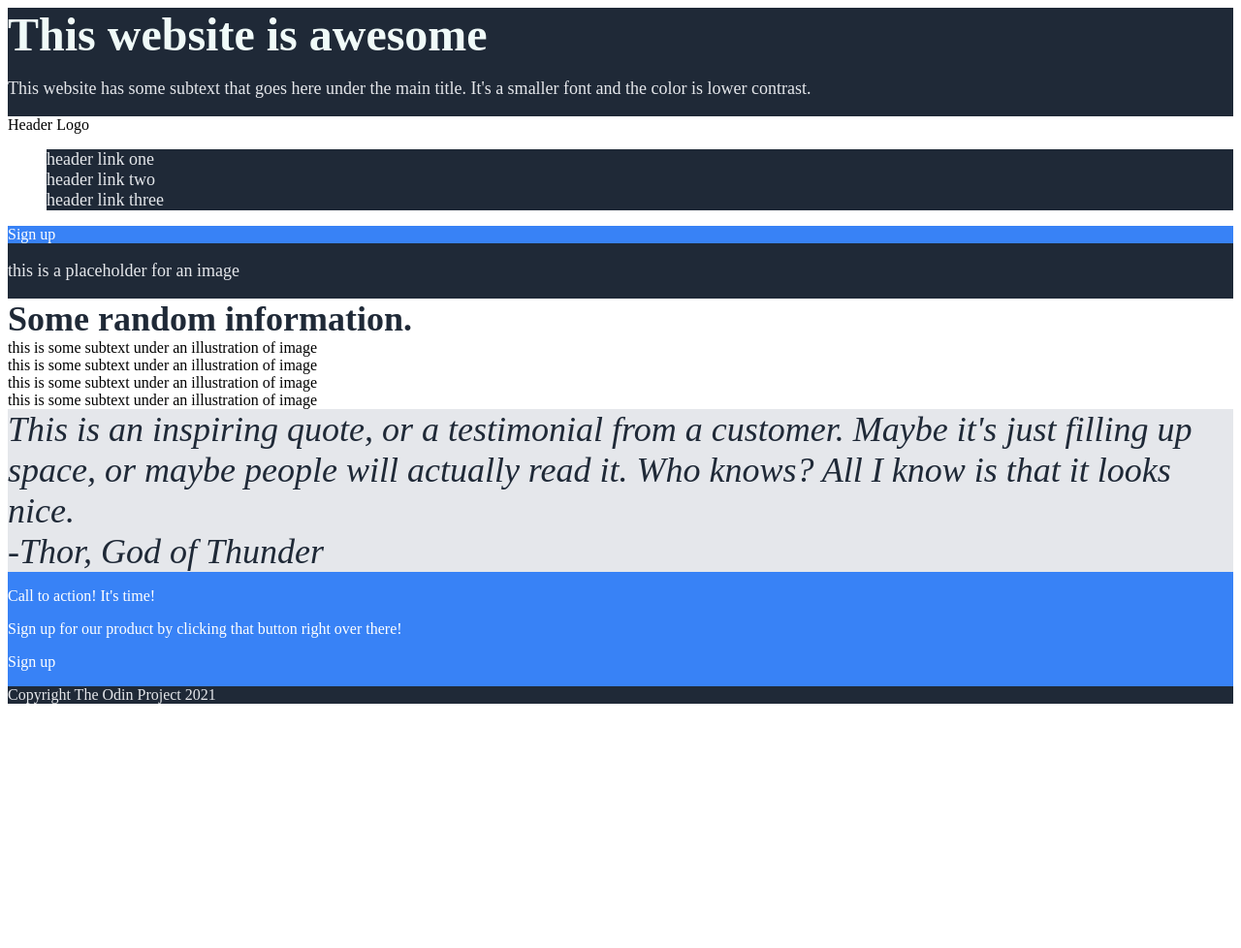
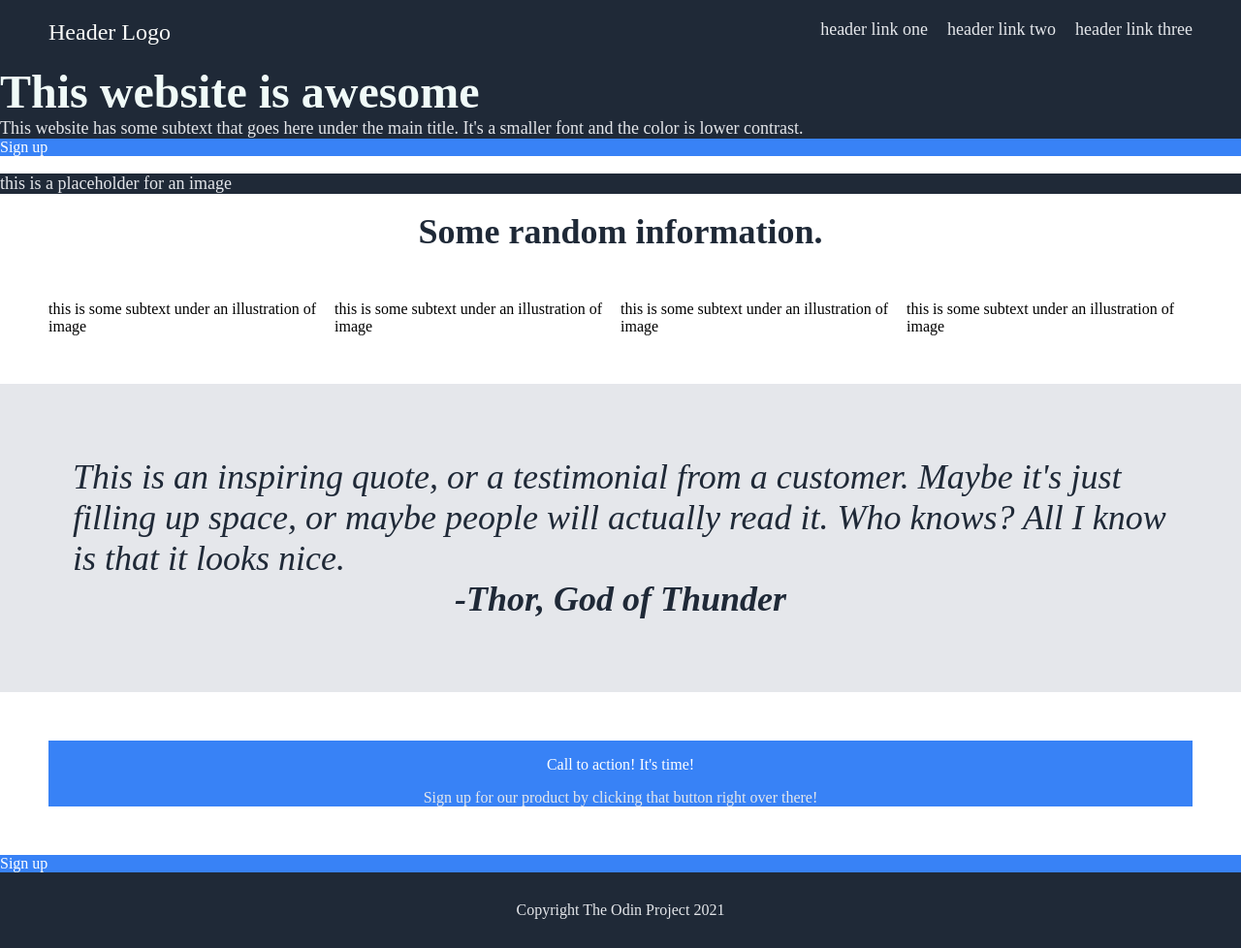
Before and after one commit to saniya2727-1/landing-page, a plain HTML site: page index.html in a window 1280 px wide. Shown: the whole page at 97% size. Before the commit the page ends 800 px from the top, so only its background shows below. Drawn offline with Linux system fonts and the light colour scheme.

Commit message:
Progress in website
Arranged most words in proper placement. All fonts and colors are done.

```diff
--- a/index.html
+++ b/index.html
@@ -7,23 +7,23 @@
     <link rel="stylesheet" href="styles.css">
 </head>
 <body>
-    <div class="header">
-        This website is awesome
+    <div class="header-bar">
+     <div class=" logo"> Header Logo</div>
+        <div class="links">
+        <ul>
+            <li><a href="#">header link one</a></li>
+            <li><a href="#">header link two</a></li>
+            <li><a href="#">header link three</a></li>
+        </ul>
         </div>
-<div class="paragraph"><p>This website has some subtext that goes here under the main title. It's a smaller font and the color is lower contrast.</p>
+        </div>
+<div class="hero">
+    <div class="hero-text">
+    <div class="header">This website is awesome</div>
+<div class="paragraph">
+    This website has some subtext that goes here under the main title. It's a smaller font and the color is lower contrast.
 </div>
-    </div>
-        <div class=" logo"> </div>
-        Header Logo
-    </div>
-        <ul>
-            <li>header link one</li>
-            <li>header link two</li>
-            <li>header link three</li>
-        </ul>
-        <div class="button">
-        Sign up
-        </div>
+        <div class="button">Sign up </div>
         <div class="image">
             <p> this is a placeholder for an image</p>
         </div>
@@ -31,20 +31,24 @@
     <div class="information">
         Some random information.
         </div>
+        <div class="subtext">
         <div class="words">this is some subtext under an illustration of image</div>
         <div class="words">this is some subtext under an illustration of image</div>
         <div class="words">this is some subtext under an illustration of image</div>
         <div class="words">this is some subtext under an illustration of image</div>
     </div>
+
     <div class="quote">
         <div class="inspiring-quote">This is an inspiring quote, or a testimonial from a customer. Maybe it's just filling up space, or maybe people will actually read it. Who knows? All I know is that it looks nice.</div>
         <div class="thor">-Thor, God of Thunder</div>
 </div>
+    <div class="third">
     <div class="ad">
-        <p>Call to action! It's time!</p>
-        <p>Sign up for our product by clicking that button right over there!</p>
-        <p> Sign up</p>
+        <p>Call to action! It's time!</p></div>
+        <div class="sign">Sign up for our product by clicking that button right over there!</div>
         </div>
+        <div class="button"> Sign up </div>
+
     </div>
     <div class="footer">
         Copyright The Odin Project 2021
--- a/styles.css
+++ b/styles.css
@@ -1,54 +1,91 @@
+
 body{
     display: flex;
     flex-direction: column;
     font: "Roboto";
+    margin:0;
+    padding:0;
+
 }
 
 .header,
 .paragraph {
     font-size: 48px;
     color: #f0faf8;
+
 }
 .header,
 .paragraph,
 .logo,
-.image {
+.image,
+.links {
     background-color: #1f2937;
 
 }
 
+.logo {
+    font-size: 24px;
+    color: #f9faf8;
+
+}
+.container{
+
+    background-color: #1f2937;
+}
+.links ul {
+    display: flex;
+    gap: 20px;
+    font-size: 18px;
+    list-style: none;
+    margin: 0;
+    padding: 0;
+
+}
+
+.links ul li a {
+    font-size: 18px;
+    color: #e5e7eb;
+    background-color: #1f2937;
+    text-decoration: none;
+}
+
+.header-bar {
+    display: flex;
+    justify-content: space-between;
+    align-items: start;
+    padding: 20px 50px;
+    background-color: #1f2937;
+}
 
 .header{
     font-weight: 900;
+    display: flex;
+    flex-direction: column;
+    align-items: start;
+    flex-wrap: wrap;
+}
 
-}
-.logo {
-    font-size: 24px;
-    color: #f9faf8;
-    background-color: #1f2937;
-}
+
 .paragraph,
 .image {
     font-size: 18px;
     color: #e5e7eb;
 }
 
-ul li {
-    font-size: 18px;
-    color: #e5e7eb;
-    background-color: #1f2937;
-    list-style: none;
-}
+
+
+
 
 .button {
     background-color: #3882f6;
     color: white;
 }
-
 .information{
     color: #1f2937;
     font-weight: 900;
     font-size: 36px;
+    display: flex;
+    justify-content: center;
 }
 
 .quote{
@@ -57,13 +94,48 @@ ul li {
     font-size: 36px;
     font-style: italic;
     font-weight: 300;
+    justify-content: center;
+    display: flex;
+    flex-wrap: wrap;
+    padding: 75px;
+}
+.thor{
+    font-weight: bold;
 }
 .ad {
     background-color: #3882f6;
     color: white;
+    display: flex;
+    align-items: center;
+    justify-content: center;
+}
+.sign{
+background-color: #3882f6;
+    color: #e5e7eb;
+    display: flex;
+    align-items: center;
+    justify-content: center;
+
+}
+
+.third{
+    background-color: #3882f6;
+    margin: 50px;
+
 }
 
 .footer{
     background-color: #1f2937;
     color: #e5e7eb;
+    justify-content: center;
+    align-items: center;
+    display: flex;
+    padding: 30px;
 }
+
+.subtext{
+    display: flex;
+    flex-direction: row;
+    margin: 50px;
+
+}
```
